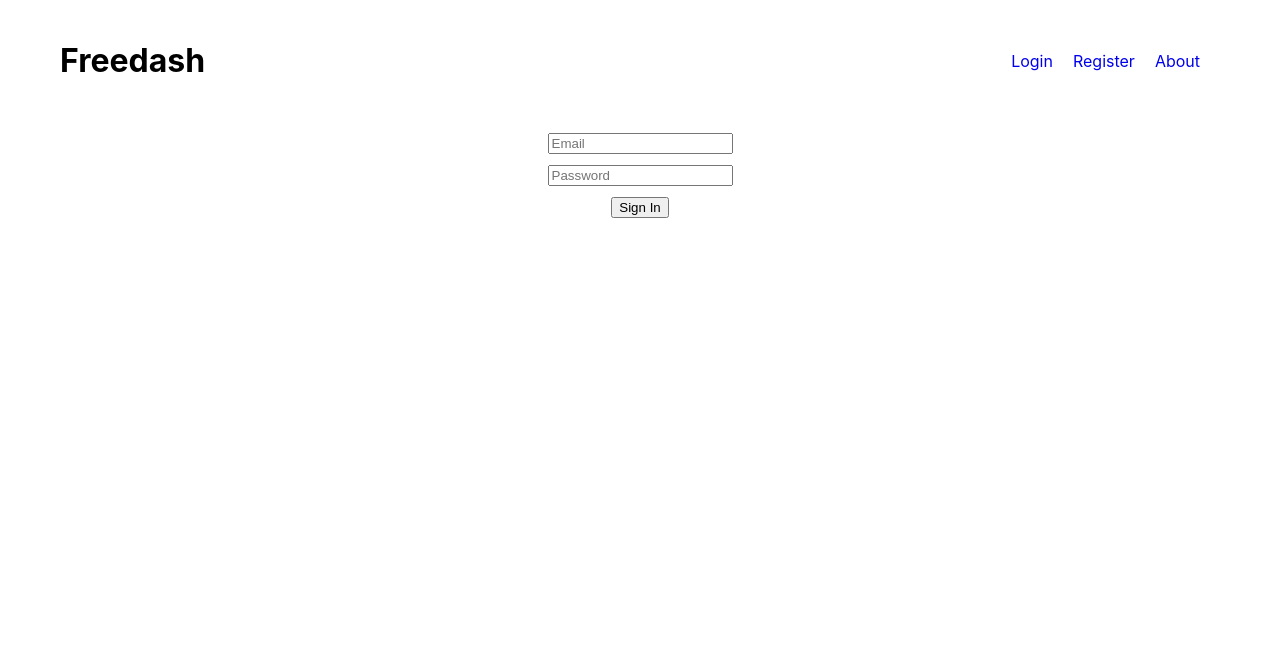
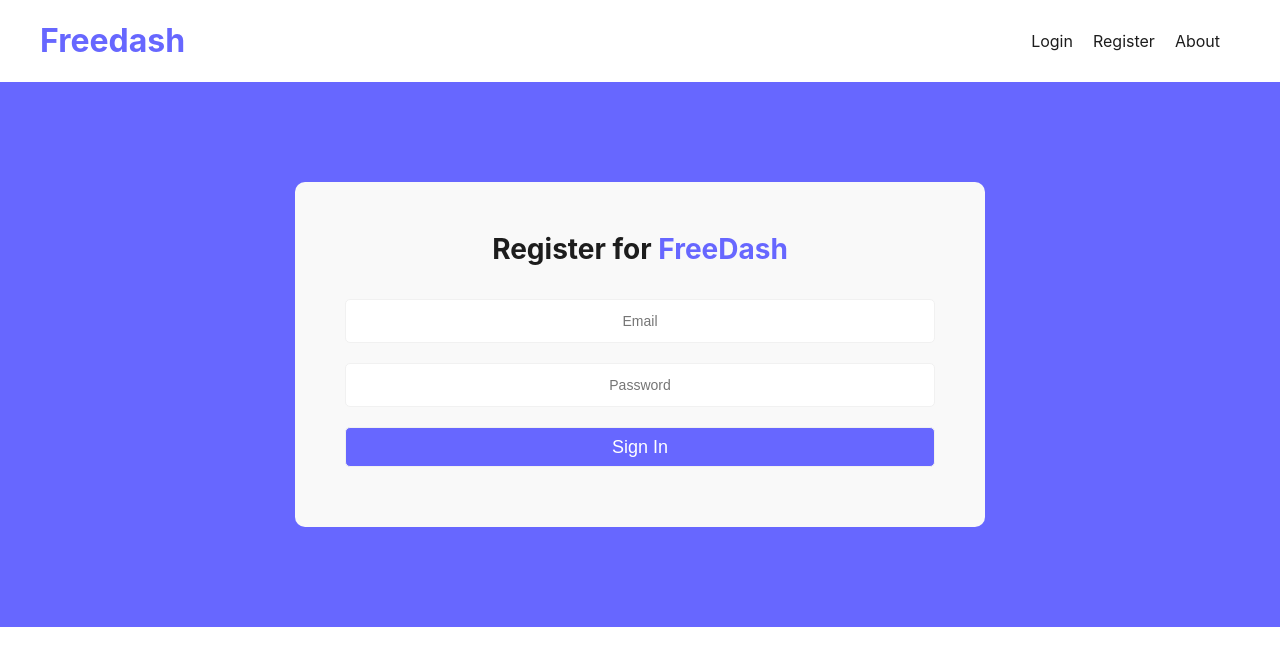
Before and after one commit to tfogg2/Freedash, a React (Create React App) app: page /login in a window 1280 px wide. Shown: the top 666 px of the page. Built offline with nearby package versions, Linux system fonts and the light colour scheme; no server answers.

Commit message:
Form styles

```diff
--- a/src/Styles/theme/layout.js
+++ b/src/Styles/theme/layout.js
@@ -1,7 +1,7 @@
 export default {
   default: {
     display: "flex",
-    padding: "20px",
+    padding: "0px",
     alignItems: "center",
     justifyContent: "center",
     marginBottom: "40px"
--- a/src/components/HeaderLoggedOut.js
+++ b/src/components/HeaderLoggedOut.js
@@ -16,7 +16,7 @@ const useStyles = createUseStyles(theme => ({
     padding: "0 40px",
     "& a": {
       textDecoration: "none",
-      color: "black"
+      color: "#6767ff"
     }
   },
   mainNav: {
@@ -29,8 +29,15 @@ const useStyles = createUseStyles(theme => ({
     },
     "& a": {
       marginRight: 20,
-      textDecoration: "none"
+      textDecoration: "none",
+      color: "#1d1d1d"
+    },
+    "& a:hover": {
+      marginRight: 20,
+      textDecoration: "none",
+      color: "#6767ff"
     }
+
   }
 }))
 
--- a/src/components/HomeGuest.js
+++ b/src/components/HomeGuest.js
@@ -1,5 +1,6 @@
 import React, { useEffect } from "react"
 import { createUseStyles } from "react-jss"
+import {Link} from 'react-router-dom'
 import clsx from "clsx"
 import HeaderLoggedOut from "./HeaderLoggedOut"
 
@@ -25,9 +26,25 @@ const useStyles = createUseStyles(theme => ({
     "& p": {
       display: theme.layout.default.display
     },
-    "& button": {
-      display: theme.layout.default.display
+    "& a": {
+      textDecoration: "none",
+      "& button": {
+        display: "flex",
+        alignItems: "center",
+        justifyContent: "center",
+        background: "#6767ff",
+        textDecoration: "none",
+        color: "#fff",
+        fontSize: 18,
+        cursor: "pointer",
+        height: 60,
+        padding: "0 20px",
+        borderRadius: 5,
+        boxSizing: "border-box",
+        border: "1px solid #f1f1f1"
+      }
     }
+
   },
   homeScreen: {
     display: theme.layout.default.display,
@@ -59,7 +76,7 @@ function HomeGuest() {
       <div className={classes.homeText}>
         <h2 className={classes.homeMsg}>Welcome to Freedash!</h2>
         <p>Create unlimited projects and track them as you progress.</p>
-        <button>Create Account</button>
+        <Link to="/register"><button>Create Account</button></Link>
       </div>
       <div className={clsx(classes.homeScreen, classes.screenOne)}>One</div>
       <div className={clsx(classes.homeScreen, classes.screenTwo)}>Two</div>
--- a/src/components/Login.js
+++ b/src/components/Login.js
@@ -4,15 +4,71 @@ import { createUseStyles } from "react-jss"
 import DispatchContext from "../DispatchContext"
 import clsx from "clsx"
 
-const useStyles = createUseStyles(() => ({
+const useStyles = createUseStyles(theme => ({
+  defaultFormPage: {
+    display: "flex",
+    background: "#6767ff",
+    padding: "100px 0",
+    flexDirection: "row"
+  },
   defaultForm: {
+    display: "flex",
+    flex: 4,
+    background: "#f9f9f9",
+    borderRadius: 10,
+    padding: 50,
+    alignItems: "center",
+    justifyContent: "center",
+    flexDirection: "row"
+  },
+  defaultFormTitle: {
+    textAlign: "center",
+    "& h2": {
+      fontSize: 28,
+      color: "#1d1d1d",
+      marginTop: 0,
+      "& span": {
+        color: "#6767ff"
+      }
+    },
+
+  },
+  defaultSideBar: {
+    display: "flex",
+    flex: 2
+  },
+  defaultFormHolder: {
+    display: "flex",
+    flex: 1,
+    flexDirection: "column"
+  },
+  formControlHolder: {
+    margin: "10px 0",
+    display: "flex",
+    flex: 1,
+    "& input": {
+      height: "40px",
+      display: "flex",
+      textAlign: "center",
+      background: "#fff",
+      fontSize: 14,
+      flex: 1,
+      borderRadius: 5,
+      border: "1px solid #f1f1f1"
+    },
+    "& button[type='submit']": {
+      height: "40px",
       display: "flex",
       alignItems: "center",
       justifyContent: "center",
-    textAlign: "center"
-  },
-  formControlHolder: {
-    margin: "10px 0"
+      background: "#6767ff",
+      color: "#fff",
+      fontSize: 18,
+      flex: 2,
+      borderRadius: 5,
+      boxSizing: "border-box",
+      border: "1px solid #f1f1f1"
+    }
   }
 }))
 
@@ -42,7 +98,15 @@ function Login(props) {
   }
 
   return (
+    <div className={classes.defaultFormPage}>
+      <div className={classes.defaultSideBar}></div>
       <form onSubmit={handleSubmit} className={classes.defaultForm}>
+        <div className={classes.defaultFormHolder}>
+          <div className={classes.defaultFormTitle}>
+            <h2>
+              Register for <span>FreeDash</span>
+            </h2>
+          </div>
           <div className={classes.defaultFormHolder}>
             <div className={classes.formControlHolder}>
               <input onChange={e => setEmail(e.target.value)} name="email" className={classes.formControl} type="text" placeholder="Email" autoComplete="off" />
@@ -51,10 +115,13 @@ function Login(props) {
               <input onChange={e => setPassword(e.target.value)} name="password" className={classes.formControl} type="password" placeholder="Password" />
             </div>
             <div className={classes.formControlHolder}>
-          <button className={clsx(classes.btn, classes.btnSuccess)}>Sign In</button>
+              <button type="submit">Sign In</button>
+            </div>
           </div>
         </div>
       </form>
+      <div className={classes.defaultSideBar}></div>
+    </div>
   )
 }
 
--- a/src/components/Register.js
+++ b/src/components/Register.js
@@ -9,33 +9,37 @@ import { createUseStyles } from "react-jss"
 const useStyles = createUseStyles(theme => ({
   defaultFormPage: {
     display: "flex",
+    background: "#6767ff",
+    padding: "100px 0",
     flexDirection: "row"
   },
   defaultForm: {
     display: "flex",
     flex: 4,
+    background: "#f9f9f9",
+    borderRadius: 10,
+    padding: 40,
     alignItems: "center",
     justifyContent: "center",
     flexDirection: "row"
   },
+  defaultFormTitle: {
+    textAlign: "center",
+    "& h2": {
+      fontSize: 36,
+      color: "#6767ff",
+      marginTop: 0,
+
+    }
+  },
   defaultSideBar: {
     display: "flex",
-    flex: 1
+    flex: 3
   },
   defaultFormHolder: {
     display: "flex",
     flex: 1,
-    flexDirection: "column",
-    "& button[type='submit']": {
-      height: "40px",
-      display: "flex",
-      alignItems: "center",
-      justifyContent: "center",
-      flex: 2,
-      borderRadius: 5,
-      boxSizing: "border-box",
-      border: "1px solid #f1f1f1"
-    }
+    flexDirection: "column"
   },
   formControlHolder: {
     margin: "10px 0",
@@ -45,8 +49,23 @@ const useStyles = createUseStyles(theme => ({
       height: "40px",
       display: "flex",
       textAlign: "center",
+      background: "#fff",
+      fontSize: 18,
       flex: 1,
       borderRadius: 5,
+      border: "1px solid #f1f1f1"
+    },
+    "& button[type='submit']": {
+      height: "40px",
+      display: "flex",
+      alignItems: "center",
+      justifyContent: "center",
+      background: "#6767ff",
+      color: "#fff",
+      fontSize: 18,
+      flex: 2,
+      borderRadius: 5,
+      boxSizing: "border-box",
       border: "1px solid #f1f1f1"
     }
   }
@@ -268,12 +287,16 @@ function Register(props) {
     dispatch({ type: "submitForm" })
   }
   return (
-    <div>
-      <div>
+
     <div className={classes.defaultFormPage}>
       <div className={classes.defaultSideBar}></div>
       <form onSubmit={handleFormSubmit} className={classes.defaultForm}>
         <div className={classes.defaultFormHolder}>
+          <div className={classes.defaultFormTitle}>
+            <h2>
+              Register for FreeDash
+            </h2>
+          </div>
           {/* <div>
             <label htmlFor="username-register">
               <small>Username</small>
@@ -301,12 +324,12 @@ function Register(props) {
               <div className="alert alert-danger small liveValidateMessage">{state.passwordCheck.message}</div>
             </CSSTransition>
           </div>
+          <div className={classes.formControlHolder}>
             <button type="submit">Register for Freedash</button>
+          </div>
         </div>
       </form>
       <div className={classes.defaultSideBar}></div>
-        </div>
-      </div>
     </div>
   )
 }
```
Lines whose indentation alone changed are shown as unchanged.
